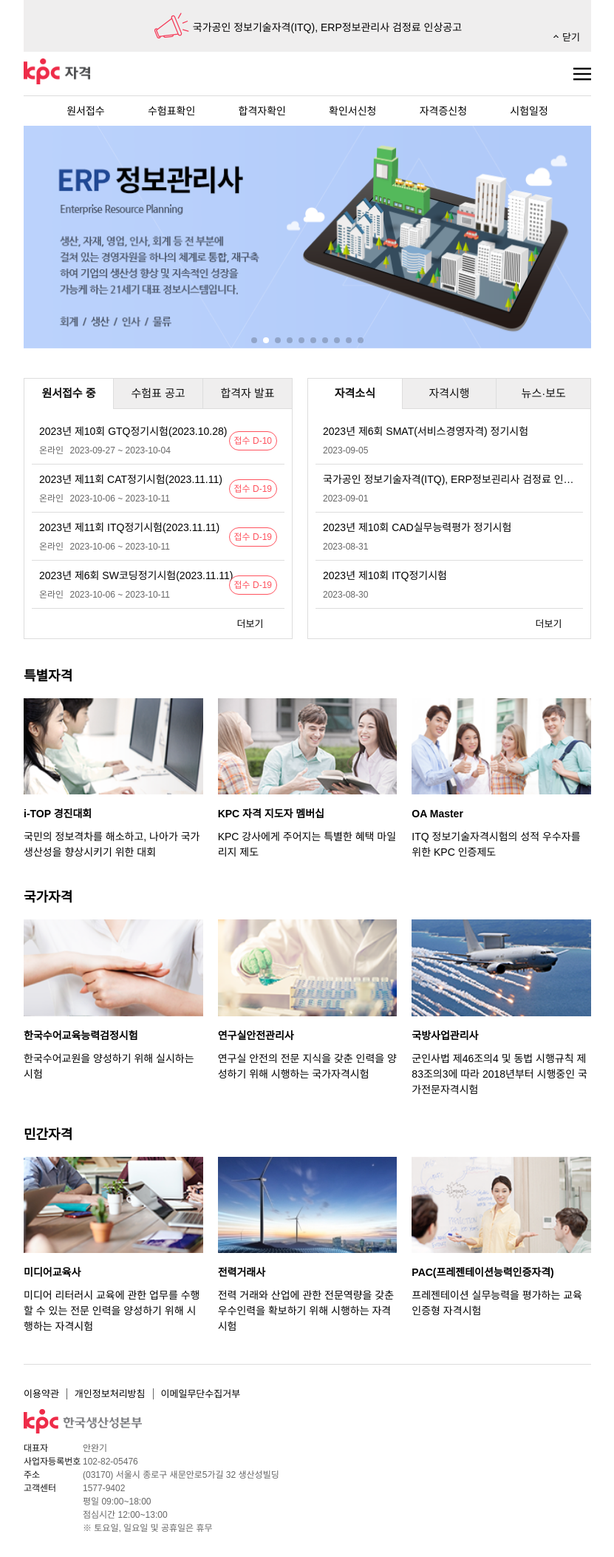
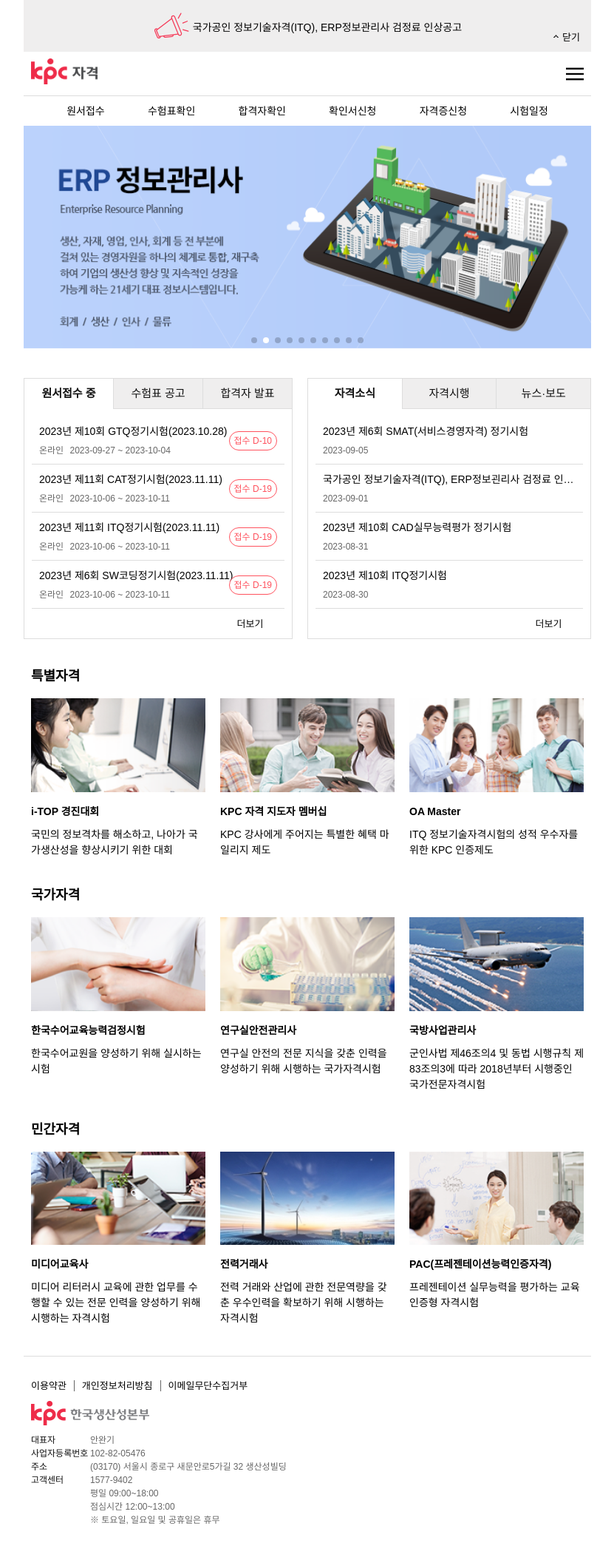
Before and after one commit to eunae1010/KPC, a plain HTML site: page index.html in a window 1280 px wide. Shown: the whole page at 74% size, without its empty margins (224-1055 px from the left). Drawn offline with nearby package versions, Linux system fonts and the light colour scheme; a web font is replaced by a local one.

Commit message:
css 수정

```diff
--- a/css/basic.css
+++ b/css/basic.css
@@ -84,6 +84,7 @@ header {
   display: flex;
   align-items: center;
   height: 60px;
+  padding: 0 10px;
   border-bottom: 1px solid #ddd;
 }
 .logo {
@@ -354,7 +355,7 @@ main {
 }
 
 .content {
-  margin: -10px 0 40px 0;
+  margin: -10px 10px 40px;
 }
 .content h2 {
   margin-bottom: 10px;
@@ -398,6 +399,7 @@ footer {
 }
 .wrap_info {
   width: 100%;
+  margin: 0 10px;
 }
 .footer_logo {
   margin: 5px 0;
@@ -438,6 +440,11 @@ footer {
 }
 
 @media (max-width:430px) {
+  .notice_txt a {
+    font-size: 10px;
+    line-height: 45px;
+  }
+
   .quickMenu ul {
     display: flex;
     flex-wrap: wrap;
--- a/index.html
+++ b/index.html
@@ -558,7 +558,7 @@
       <div class="service_info">
         <ul>
           <li class="line">
-            <a href="#" style="margin-left: 0;">이용약관</a>
+            <a href="#">이용약관</a>
           </li>
           <li class="line">
             <a href="#">개인정보처리방침</a>
```
